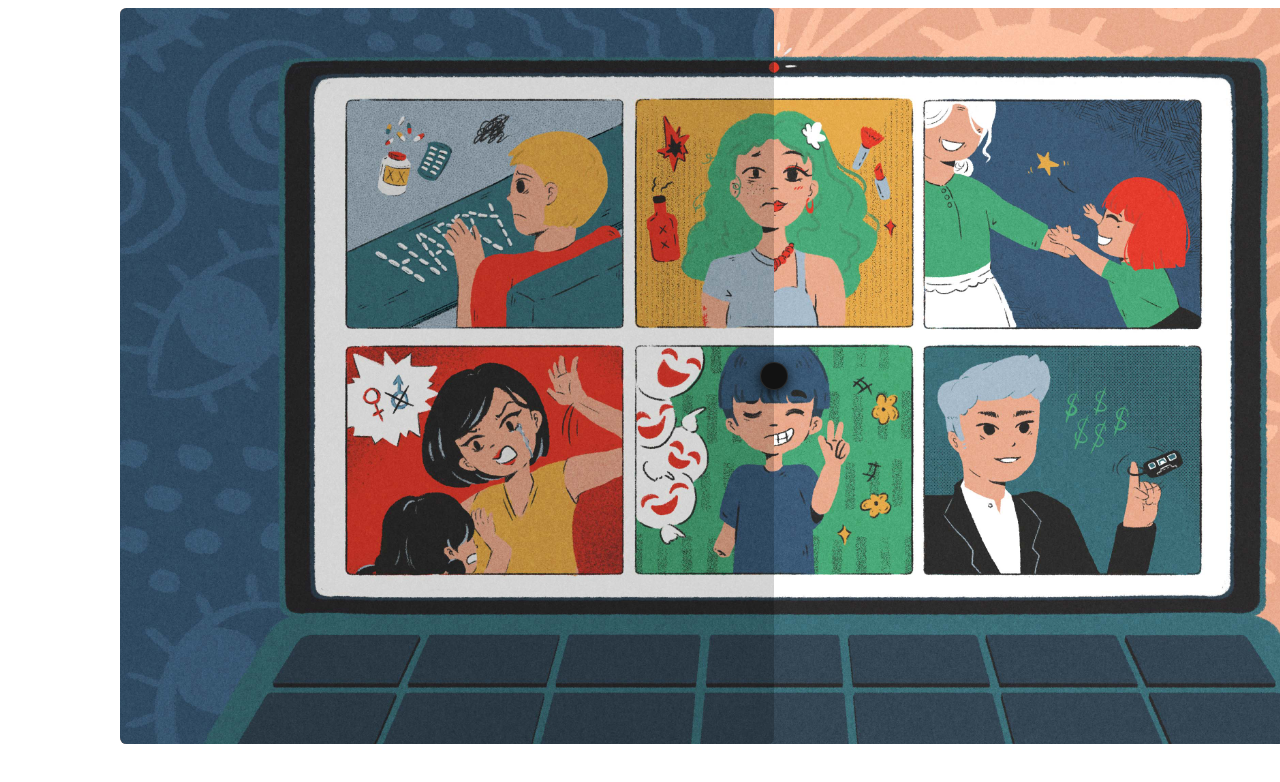
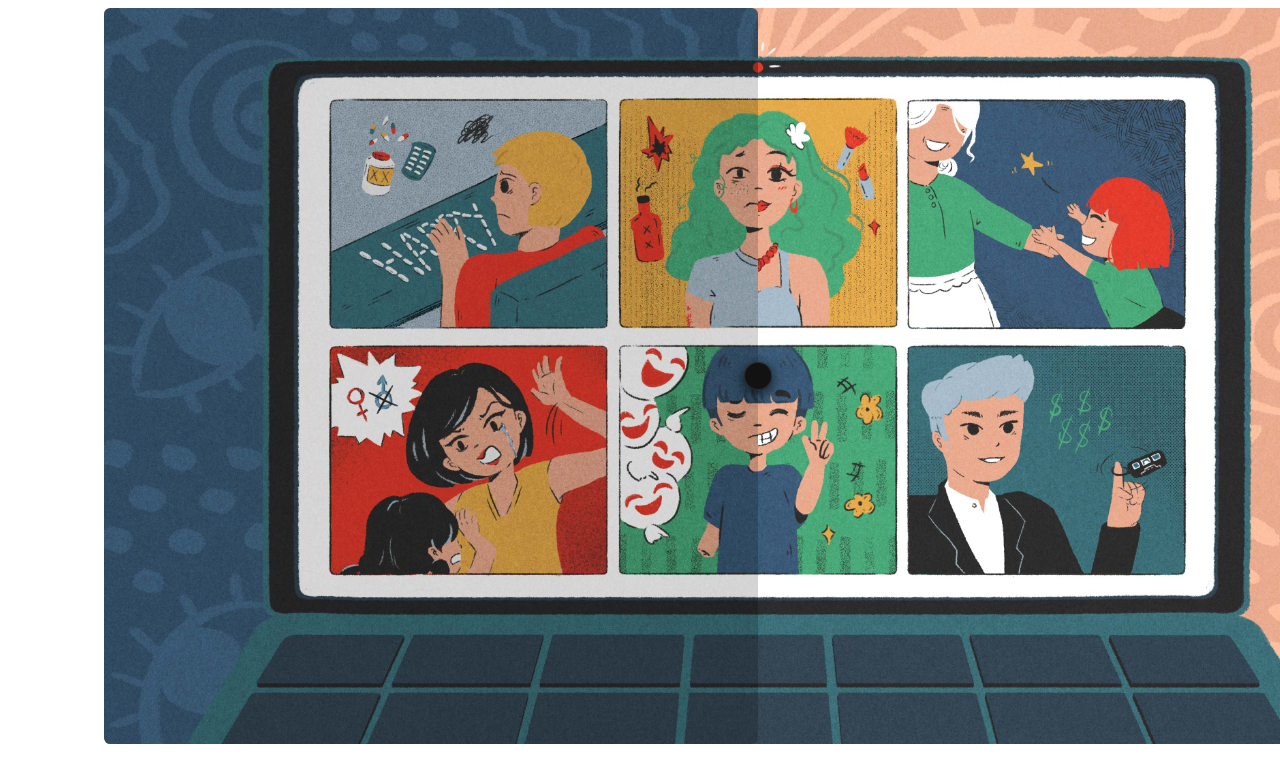
Before and after one commit to hongngoctran20/when-the-cam-goes-off, a plain HTML site: page index.html in a window 1280 px wide. Drawn offline with Linux system fonts and the light colour scheme.

Commit message:
Initials

```diff
--- a/index.html
+++ b/index.html
@@ -23,8 +23,8 @@
 }
 
 .compare {
-  margin-left: 7rem;
-  margin-right: 7rem;
+  margin-left: 6rem;
+  margin-right: 6rem;
   position: absolute;
   resize: auto;
   height: var(--slider-height);
```
